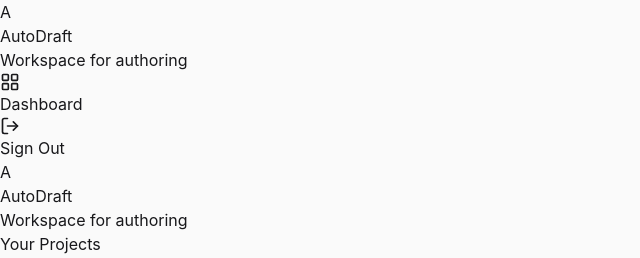
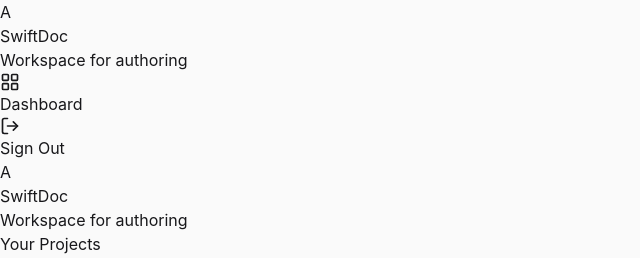
Before and after one commit to ddeepakk5/SwiftDoc, a React (Vite) app in the folder frontend/: page / in a window 1280 px wide. Shown: the top 258 px of the page, without its empty margins (0-640 px from the left). Built offline with nearby package versions, Linux system fonts and the light colour scheme; no server answers; sample sign-in values are in the browser's storage; the HTML template or start-up script is replaced by a standard one.

Commit message:
Rename 'AutoDraft' to 'SwiftDoc' in Dashboard

```diff
--- a/frontend/src/components/Dashboard.jsx
+++ b/frontend/src/components/Dashboard.jsx
@@ -45,7 +45,7 @@
                     <span className="text-black font-extrabold text-xl">A</span>
                 </div>
                 <div>
-                    <h1 className="text-lg font-bold tracking-wide">AutoDraft</h1>
+                    <h1 className="text-lg font-bold tracking-wide">SwiftDoc</h1>
                     <span className="text-xs text-zinc-500 font-medium">Workspace for authoring</span>
                 </div>
             </div>
@@ -71,7 +71,7 @@
                  <span className="text-white font-bold text-lg">A</span>
              </div>
              <div>
-                <h1 className="text-xl font-bold tracking-wide text-zinc-900">AutoDraft</h1>
+                <h1 className="text-xl font-bold tracking-wide text-zinc-900">SwiftDoc</h1>
                 <p className="text-[10px] text-zinc-500 font-medium uppercase tracking-wider">Workspace for authoring</p>
              </div>
         </div>
```
